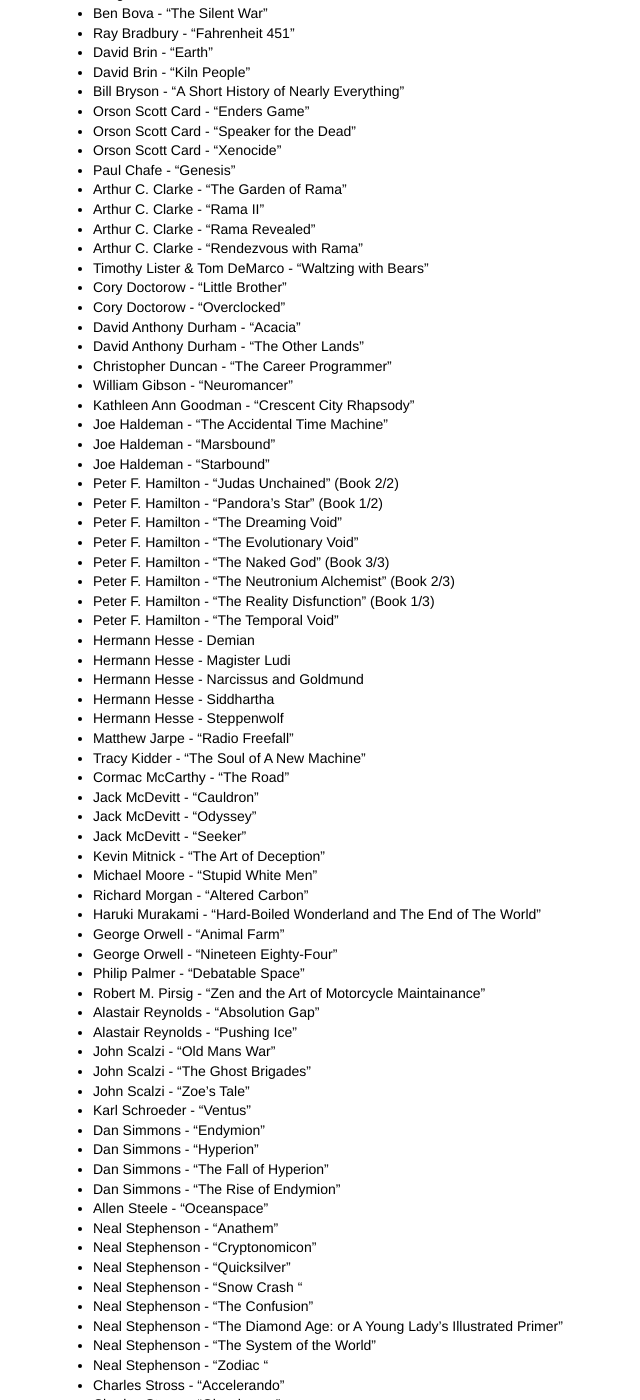
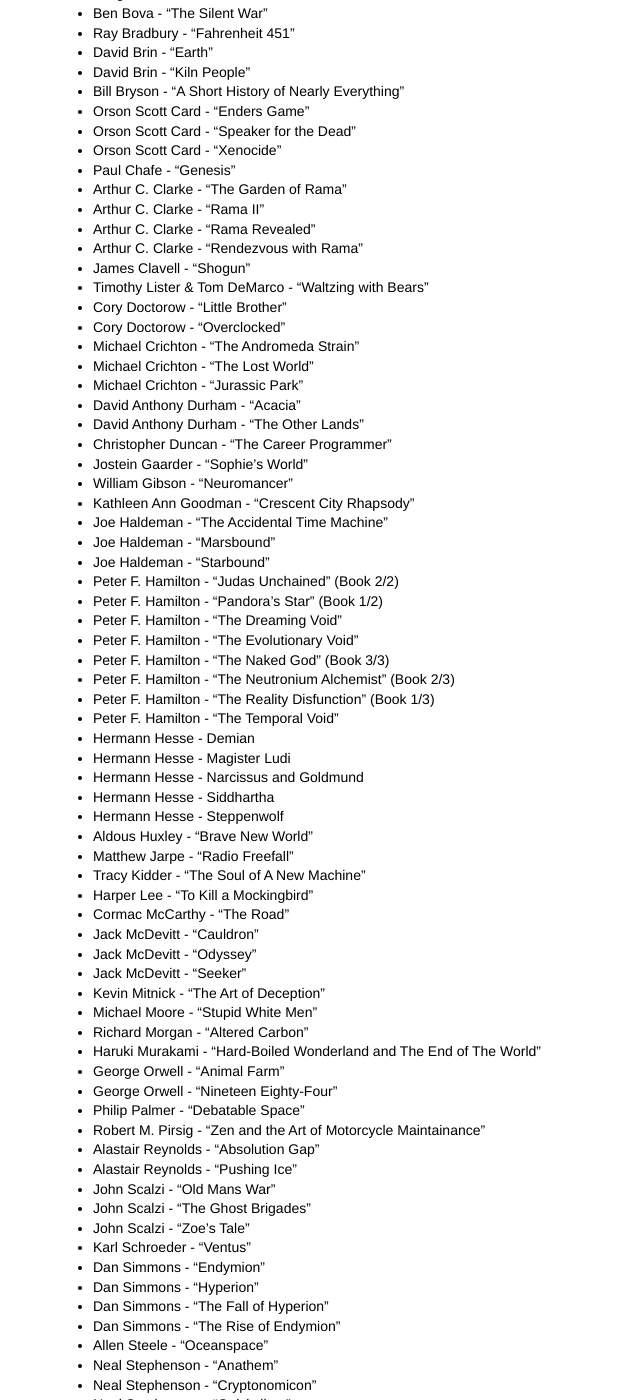
Before and after one commit to joshwilsdon/joshwilsdon.github.com, a Jekyll site: the page built from books.markdown, in a window 1280 px wide and 1400 px high, scrolled down 718 px. Shown: the whole window, without its empty margins (162-802 px from the left). Built offline with Jekyll 4.4.1, drawn with Linux system fonts in a browser that asks for light colours; Markdown is read by kramdown in place of the engine named in the settings.

Commit message:
Added some books that I remember reading.

```diff
--- a/books.markdown
+++ b/books.markdown
@@ -52,12 +52,17 @@
  * Arthur C. Clarke - "Rama II"
  * Arthur C. Clarke - "Rama Revealed"
  * Arthur C. Clarke - "Rendezvous with Rama"
+ * James Clavell - "Shogun"
  * Timothy Lister & Tom DeMarco - "Waltzing with Bears" <!-- completed: 2003-09-xx -->
  * Cory Doctorow - "Little Brother"
  * Cory Doctorow - "Overclocked"
+ * Michael Crichton - "The Andromeda Strain"
+ * Michael Crichton - "The Lost World"
+ * Michael Crichton - "Jurassic Park"
  * David Anthony Durham - "Acacia" <!-- completed: 2010-02-02 -->
  * David Anthony Durham - "The Other Lands" <!-- completed: 2010-10-14 -->
  * Christopher Duncan - "The Career Programmer" <!-- completed: 2003-09-xx -->
+ * Jostein Gaarder - "Sophie's World"
  * William Gibson - "Neuromancer" <!-- completed: 2002-10-xx -->
  * Kathleen Ann Goodman - "Crescent City Rhapsody" <!-- completed: 2002-08-xx -->
  * Joe Haldeman - "The Accidental Time Machine"
@@ -76,8 +81,10 @@
  * Hermann Hesse - Narcissus and Goldmund
  * Hermann Hesse - Siddhartha
  * Hermann Hesse - Steppenwolf
+ * Aldous Huxley - "Brave New World"
  * Matthew Jarpe - "Radio Freefall" <!-- completed: 2010-04-01 -->
  * Tracy Kidder - "The Soul of A New Machine" <!-- completed: 2011-04-xx -->
+ * Harper Lee - "To Kill a Mockingbird"
  * Cormac McCarthy - "The Road"
  * Jack McDevitt - "Cauldron" <!-- completed: 2010-03-23 -->
  * Jack McDevitt - "Odyssey" <!-- completed: 2010-04-11 -->
```
